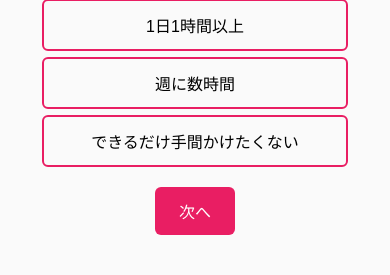
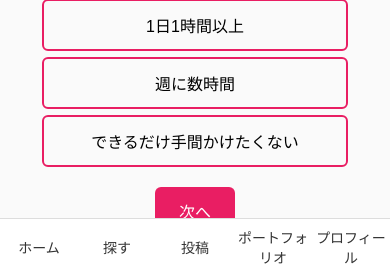
Before and after one commit to babaginji/Myapp, a Flask app: page /ai/ in a window 390 px wide. Shown: the part 687-962 px from the top of the page. Run offline with Flask 3, Linux system fonts and the light colour scheme.

Commit message:
Fix responsive design for mobile

```diff
--- a/app/ai_diagnosis/templates/ai_diagnosis/base.html
+++ b/app/ai_diagnosis/templates/ai_diagnosis/base.html
@@ -9,9 +9,15 @@
 <body>
     <div class="container">
         {% block content %}{% endblock %}
-        <div class="footer-nav">
-            <a href="{{ url_for('ai_diagnosis.ai_home') }}" class="link-like">トップへ戻る</a>
-        </div>
     </div>
+    <footer>
+        <nav class="bottom-nav">
+            <a href="{{ url_for('feed.feed_home') }}">ホーム</a>
+            <a href="#">探す</a>
+            <a href="#">投稿</a>
+            <a href="#">ポートフォリオ</a>
+            <a href="#">プロフィール</a>
+        </nav>
+    </footer>
 </body>
 </html>
--- a/app/static/ai.css
+++ b/app/static/ai.css
@@ -270,3 +270,31 @@ h1 {
     text-align: center;
     box-sizing: border-box;
 }
+footer {
+    position: fixed;
+    bottom: 0;
+    left: 0;
+    width: 100%;
+    background-color: #fff;
+    border-top: 1px solid #ddd;
+    z-index: 1000;
+}
+
+.bottom-nav {
+    display: flex;
+    justify-content: space-around;
+    align-items: center;
+    padding: 8px 0;
+}
+
+.bottom-nav a {
+    text-decoration: none;
+    color: #333;
+    font-size: 14px;
+    flex: 1;
+    text-align: center;
+}
+
+.bottom-nav a:hover {
+    color: #007bff;
+}
```
